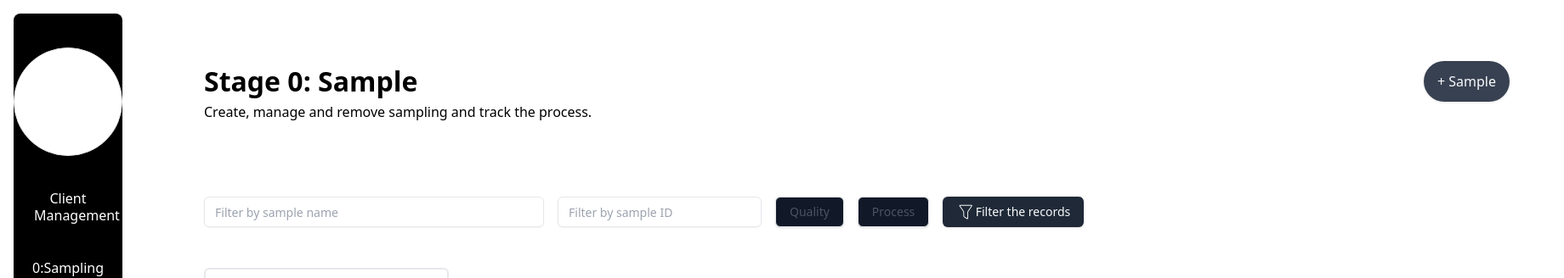
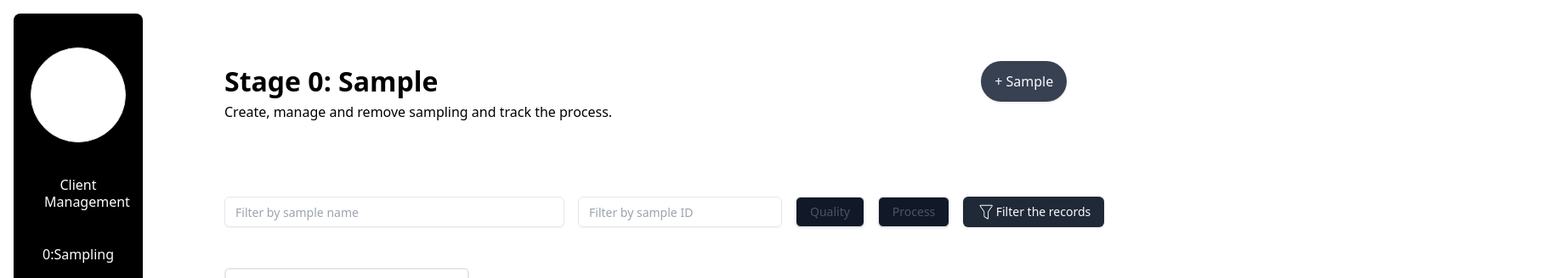
Before and after one commit to skd28/jay_bharat_ops_portal, a React (Vite) app: page /jb_admin/sample in a window 1280 px wide. Shown: the top 328 px of the page at 85% size, 1840 px wide, since content can reach past the window. Built offline with nearby package versions, Linux system fonts and the light colour scheme.

Commit message:
change sizes for resposive

```diff
--- a/src/component/jb_sample/Sample.jsx
+++ b/src/component/jb_sample/Sample.jsx
@@ -9,9 +9,9 @@ import { Link } from 'react-router-dom';
 
 const Sample = () => {
   return (
-    <div className=' w-[100rem] mt-[4.5rem] ml-[5rem]  '>
+    <div className='  mt-[4.5rem] ml-[5rem]  '>
 
-      <div className=' flex  justify-between '>
+      <div className=' flex  justify-between mr-5 '>
         <div>
           <h1 className='text-[2rem] font-inter font-semibold'>
             Stage 0: Sample
@@ -24,7 +24,7 @@ const Sample = () => {
 
       </div>
 
-      <div className='mt-[5.5rem] flex'>
+      <div className='mt-[5.5rem] flex mr-10'>
         <Input className="w-[25rem] " placeholder="Filter by sample name" />
         <Input className="w-[15rem] mx-4 " placeholder="Filter by sample ID" />
         <Button className=" text-gray-600  border">Quality</Button>
--- a/src/component/navbar.jsx
+++ b/src/component/navbar.jsx
@@ -3,9 +3,9 @@ import { Link } from 'react-router-dom';
 
 const Navbar = () => {
   return (
-    <div className="flex flex-col bg-black w-[15rem] m-4 rounded-lg h-screen">
+    <div className="flex flex-col bg-black  m-4 rounded-lg h-screen ">
       <div>
-        <div className='rounded-full xl:w-[8rem] h-[8rem] lg:w-[8rem] lg:h-[8rem] lg:mx-4 md:w-[7rem] md:h-[7rem] md:mx-6 bg-white border xl:mx-auto my-10'></div>
+        <div className='rounded-full xl:w-[7rem] xl:h-[7rem] lg:w-[8rem] lg:h-[8rem]  md:w-[7rem] md:h-[7rem] px-5 border bg-white mx-5 text-center my-10 '></div>
         <div className='my-10'>
 
           <div className='text-white text-center w-[5rem] mx-auto leading-5 font-inter'>
```
